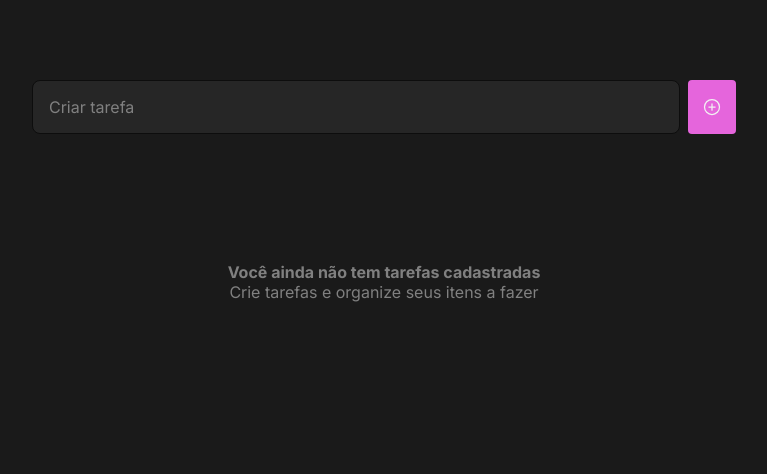
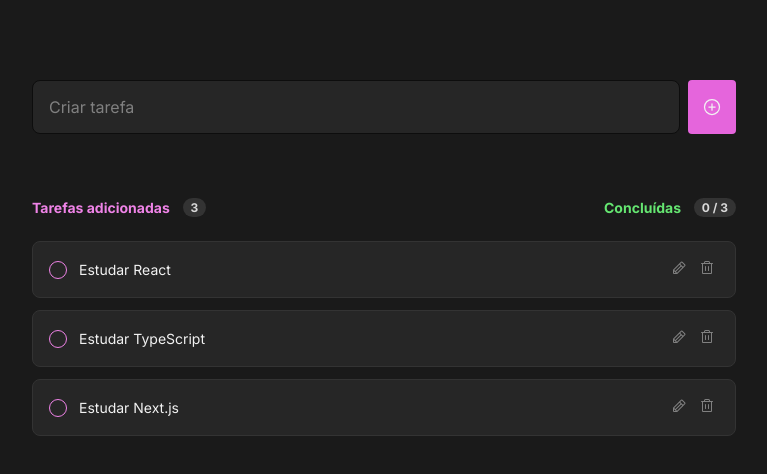
Before and after one commit to pcynthia/todo, a React (Vite) app: page / in a window 1280 px wide. Shown: the top 474 px of the page, without its empty margins (256-1023 px from the left). Built offline with nearby package versions, Linux system fonts and the light colour scheme.

Commit message:
feat: update task

```diff
--- a/src/App.tsx
+++ b/src/App.tsx
@@ -10,7 +10,23 @@ export interface TaskProps {
 }
 
 export function App() {
-  const [tasks, setTasks] = useState<TaskProps[]>([]);
+  const [tasks, setTasks] = useState<TaskProps[]>([
+    {
+      id: "1",
+      title: "Estudar React",
+      isChecked: false,
+    },
+    {
+      id: "2",
+      title: "Estudar TypeScript",
+      isChecked: false,
+    },
+    {
+      id: "3",
+      title: "Estudar Next.js",
+      isChecked: false,
+    },
+  ]);
 
   function createTask(taskTitle: string) {
     const newTask = {
@@ -20,6 +36,22 @@ export function App() {
     };
 
     setTasks([...tasks, newTask]);
+  }
+
+  function updateTask(taskId: string, newTitleTask: string) {
+    const updatedTask = tasks.map((task) => {
+      if (taskId === task.id) {
+        return {
+          ...task,
+          title: newTitleTask,
+          isChecked: false,
+        };
+      }
+
+      return task;
+    });
+
+    setTasks(updatedTask);
   }
 
   function deleteTask(taskId: string) {
@@ -55,6 +87,7 @@ export function App() {
       <Tasks
         tasks={tasks}
         onDeleteTask={deleteTask}
+        onUpdateTask={updateTask}
         onToggleTaskStatus={toggleTask}
       />
     </>
```
